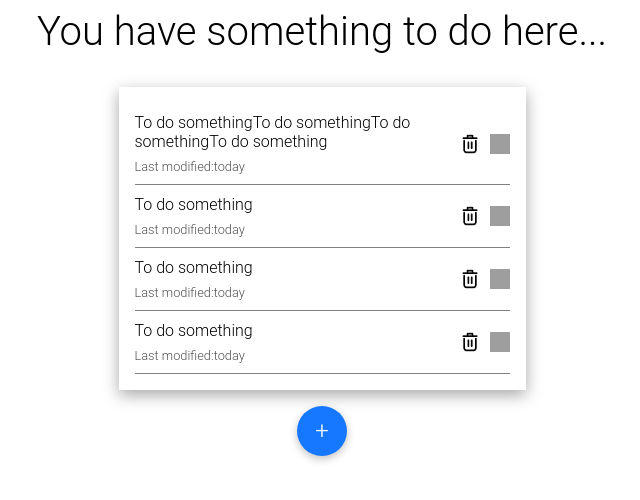
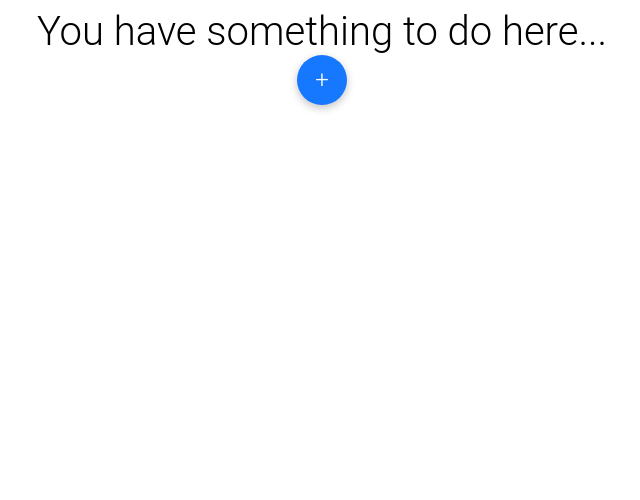
Before and after one commit to vitaliy-b-s/test_todos, a React (Create React App) app: page / in a window 1280 px wide. Shown: the top 500 px of the page, without its empty margins (318-958 px from the left). Built offline with nearby package versions, Linux system fonts and the light colour scheme; grey boxes are pictures that could not be loaded.

Commit message:
Displaying todo from store

```diff
--- a/src/components/TodoList/TodoList.tsx
+++ b/src/components/TodoList/TodoList.tsx
@@ -1,11 +1,12 @@
 import styles from './todoList.module.css'
-import {mockdata} from "./mockdata";
 import deleteImg from '../../assets/images/delete.png';
 import editImg from '../../assets/images/edit.png';
 import {Button, Input, Modal} from 'antd';
 import {useState} from "react";
-import {useDispatch} from "react-redux";
+import {useDispatch, useSelector} from "react-redux";
 import {addToDo} from "../../actions/addTodo";
+import {selectTodos} from "../../selectors/selectTodos";
+import {formatDate} from "../../helpers/date/formatDate";
 
 export const TodoList = () => {
     const [isModalOpen, setIsModalOpen] = useState<boolean>(false)
@@ -13,6 +14,8 @@ export const TodoList = () => {
     const [isEdit, setIsEdit] = useState<boolean>(false)
 
     const dispatch = useDispatch();
+
+    const todos = useSelector(selectTodos);
 
     const handleModalOpen = () => {
         setIsEdit(false);
@@ -22,7 +25,7 @@ export const TodoList = () => {
     const handleAddModal = () => {
         const newTodo = {
             id: `${todoText}_${new Date().toISOString()}`,
-            date: new Date().toISOString(),
+            date: formatDate(new Date()),
             description: todoText,
         }
 
@@ -32,8 +35,8 @@ export const TodoList = () => {
 
     return <div className={styles.container}>
         <span className={styles.list_title}>You have something to do here...</span>
-        <ul className={styles.list}>
-            {mockdata.map(item => {
+        {!!todos?.length && <ul className={styles.list}>
+            {todos?.map(item => {
                 return (
                     <li className={styles.item} key={item.id}>
                         <div className={styles.flex_column}>
@@ -47,7 +50,7 @@ export const TodoList = () => {
 
                     </li>)
             })}
-        </ul>
+        </ul>}
         <Modal
             title={isEdit ? "Edit todo" : "Add todo"}
             open={isModalOpen}
--- a/src/components/TodoList/mockdata.ts
+++ /dev/null
@@ -1,19 +0,0 @@
-export const mockdata = [
-    {
-        id: "1",
-        description: 'To do somethingTo do somethingTo do somethingTo do something',
-        date: "today"
-    }, {
-        id: "2",
-        description: 'To do something',
-        date: "today"
-    }, {
-        id: "3",
-        description: 'To do something',
-        date: "today"
-    }, {
-        id: "4",
-        description: 'To do something',
-        date: "today"
-    }
-]
--- a/src/components/TodoList/todoList.module.css
+++ b/src/components/TodoList/todoList.module.css
@@ -8,7 +8,8 @@
 .list {
     margin-top: 32px;
     padding: 16px;
-    max-width: 375px;
+    min-width: 375px;
+    width: 30%;
     max-height: 600px;
     list-style-type: none;
     box-shadow: rgba(0, 0, 0, 0.35) 0 5px 15px;
@@ -62,5 +63,5 @@
     height: 50px;
     border-radius: 50%;
     font-size: 1.5rem;
-    box-shadow: rgba(0, 0, 0, 0.24) 0px 3px 8px;
+    box-shadow: rgba(0, 0, 0, 0.24) 0 3px 8px;
 }
--- /dev/null
+++ b/src/helpers/date/formatDate.ts
@@ -0,0 +1,10 @@
+export function formatDate(date: Date) {
+    let hours = date.getHours();
+    let minutes: string | number = date.getMinutes();
+    let ampm = hours >= 12 ? 'pm' : 'am';
+    hours = hours % 12;
+    hours = hours ? hours : 12;
+    minutes = minutes < 10 ? '0' + minutes : minutes;
+    const strTime = hours + ':' + minutes + ' ' + ampm;
+    return (date.getMonth() + 1) + "." + date.getDate() + "." + date.getFullYear() + "  " + strTime;
+}
--- /dev/null
+++ b/src/selectors/selectTodos.ts
@@ -0,0 +1,9 @@
+import {RootState} from "../store/store";
+import {createSelector} from "@reduxjs/toolkit";
+
+const selectRoot = (state: RootState) => state;
+
+export const selectTodos = createSelector(
+    selectRoot,
+    ({todos}) => todos,
+);
--- a/src/store/store.ts
+++ b/src/store/store.ts
@@ -4,3 +4,5 @@ import {mainReducer} from "../reducer/reducer";
 export const store = configureStore({
     reducer: mainReducer
 })
+
+export type RootState = ReturnType<typeof store.getState>;
```
